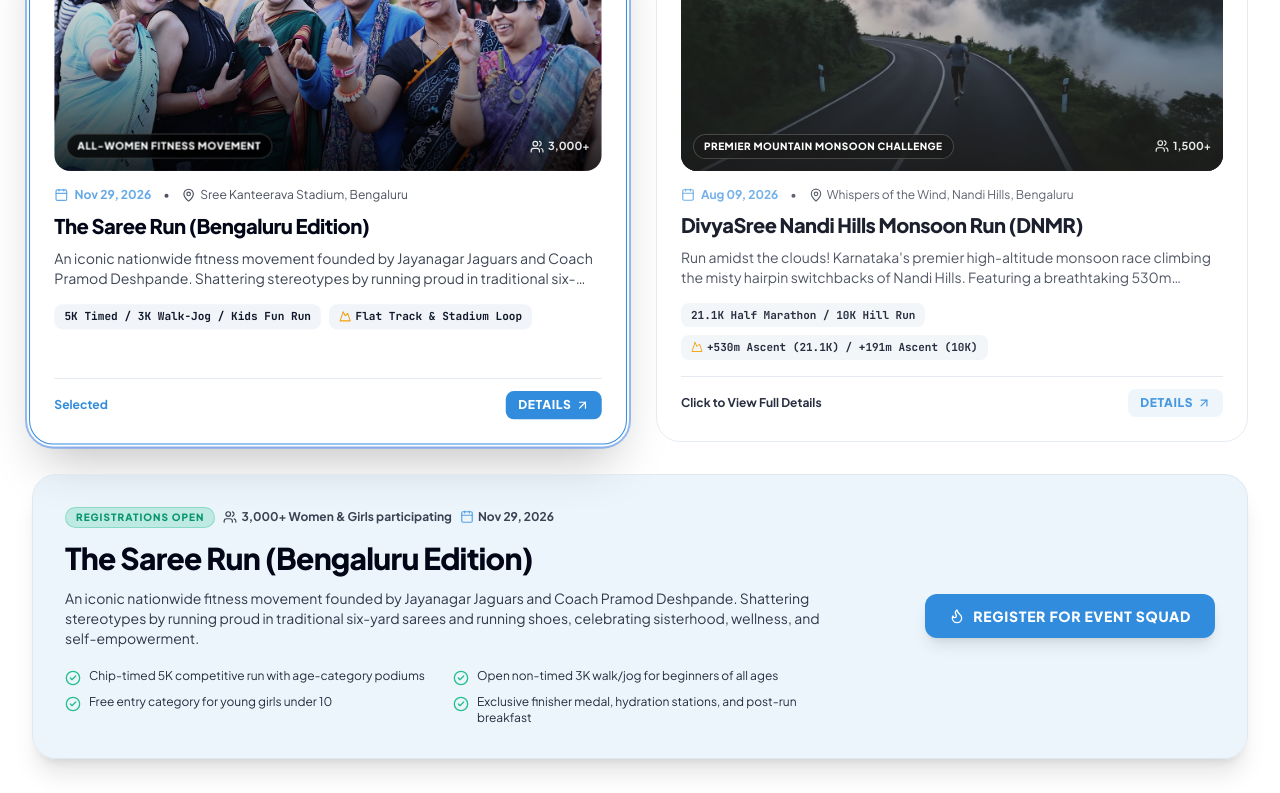
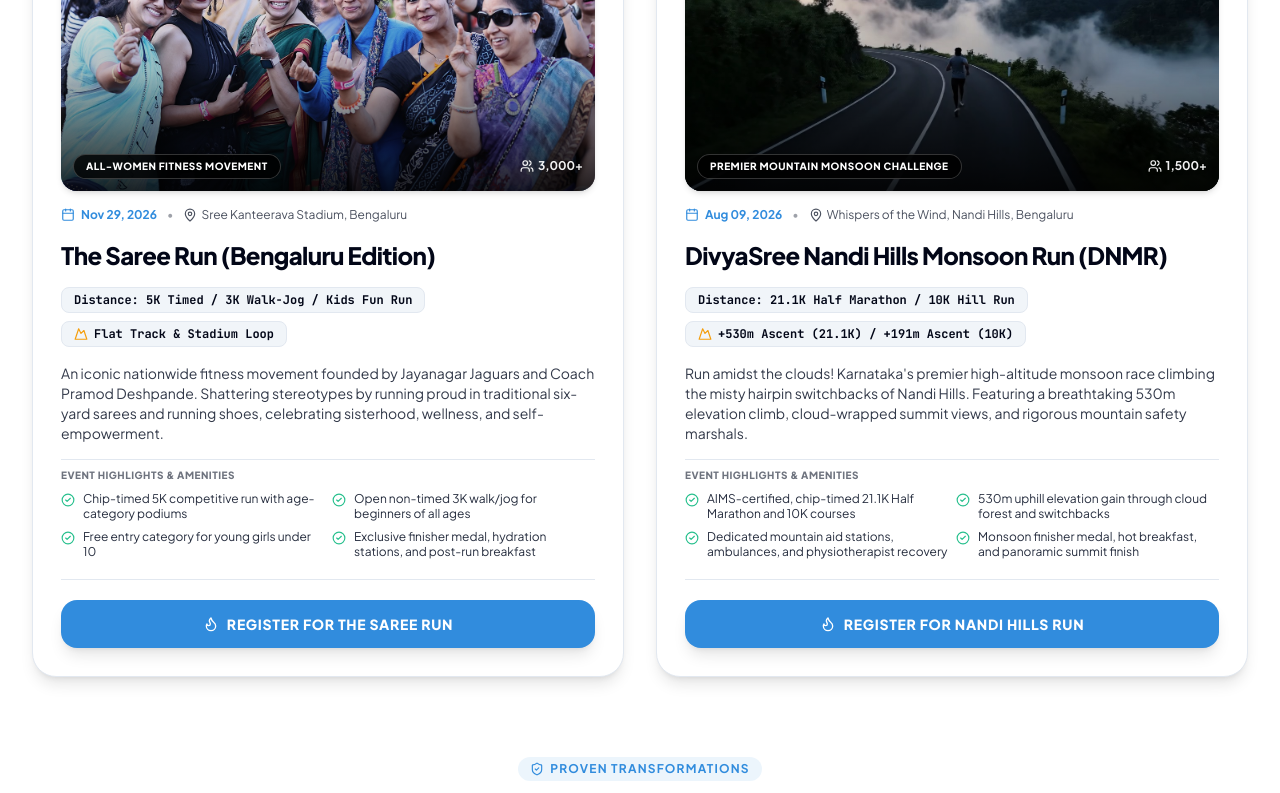
Before and after one commit to nmanjuonline/jjs-running, a React (Vite) app: page / in a window 1280 px wide. Shown: the part 5740-6533 px from the top of the page. Built offline with nearby package versions, Linux system fonts and the light colour scheme; a web font is replaced by a local one.

Commit message:
fix(races): make each flagship race card self-contained with full details, highlights, and direct registration to eliminate scrolling

```diff
--- a/src/components/RaceCalendar.jsx
+++ b/src/components/RaceCalendar.jsx
@@ -1,193 +1,135 @@
-import React, { useState } from 'react';
-import { Calendar, MapPin, Users, ArrowUpRight, Flame, Mountain, CheckCircle2, Flag } from 'lucide-react';
+import React from 'react';
+import { Calendar, MapPin, Users, Flame, Mountain, CheckCircle2 } from 'lucide-react';
 import { eventsData } from '../data/eventsData';
 
 export default function RaceCalendar({ onJoinCamp }) {
-  const [selectedEvent, setSelectedEvent] = useState(eventsData[0]);
-
   return (
-    <div className="space-y-8">
-      {/* Event Cards Grid */}
-      <div className="grid grid-cols-1 md:grid-cols-2 gap-6 lg:gap-8">
-        {eventsData.map((event) => {
-          const isSelected = selectedEvent?.id === event.id;
-          return (
+    <div className="grid grid-cols-1 lg:grid-cols-2 gap-6 lg:gap-8 items-stretch">
+      {eventsData.map((event) => (
         <div
           key={event.id}
-              role="button"
-              tabIndex={0}
-              aria-pressed={isSelected}
-              onClick={() => setSelectedEvent(event)}
-              onKeyDown={(e) => {
-                if (e.key === 'Enter' || e.key === ' ') {
-                  e.preventDefault();
-                  setSelectedEvent(event);
-                }
-              }}
-              className={`cursor-pointer rounded-3xl p-5 sm:p-6 border transition-all duration-300 flex flex-col justify-between group focus:outline-none focus-visible:ring-2 focus-visible:ring-offset-2 ${
-                isSelected
-                  ? 'ring-2 ring-offset-2 scale-[1.01] shadow-2xl'
-                  : 'hover:-translate-y-1.5 hover:shadow-xl opacity-90 hover:opacity-100'
-              }`}
+          className="rounded-3xl p-5 sm:p-7 border transition-all duration-300 flex flex-col justify-between shadow-lg hover:shadow-2xl hover:-translate-y-1"
           style={{
             backgroundColor: 'var(--card-bg)',
-                borderColor: isSelected ? 'var(--accent)' : 'var(--border-color)',
-                ringColor: isSelected ? 'var(--accent)' : 'transparent',
+            borderColor: 'var(--border-color)',
             color: 'var(--text-primary)'
           }}
         >
-              <div>
+          <div className="space-y-4">
             {/* 16:9 Event Hero Banner */}
-                <div className="relative h-48 sm:h-56 rounded-2xl overflow-hidden mb-4 bg-slate-900">
+            <div className="relative h-52 sm:h-60 rounded-2xl overflow-hidden bg-slate-900 shadow-md">
               <img
                 src={event.image}
                 alt={event.title}
-                    className="w-full h-full object-cover transition-transform duration-700 group-hover:scale-105"
+                className="w-full h-full object-cover transition-transform duration-700 hover:scale-105"
               />
-                  <div className="absolute inset-0 bg-gradient-to-t from-black/85 via-black/30 to-transparent" />
+              <div className="absolute inset-0 bg-gradient-to-t from-black/85 via-black/25 to-transparent pointer-events-none" />
 
               {/* Top Status Badge */}
-                  <div className="absolute top-3 right-3 flex items-center gap-1.5 px-2.5 py-1 rounded-full text-[10px] font-black uppercase tracking-wider bg-emerald-500/90 text-white backdrop-blur-md shadow-md">
+              <div className="absolute top-3 right-3 flex items-center gap-1.5 px-3 py-1 rounded-full text-[10px] font-black uppercase tracking-wider bg-emerald-500 text-white backdrop-blur-md shadow-md">
                 <span className="w-1.5 h-1.5 rounded-full bg-white animate-pulse" />
                 <span>{event.status}</span>
               </div>
 
-                  {/* Bottom Category Badge */}
+              {/* Bottom Category & Participants Badge */}
               <div className="absolute bottom-3 left-3 right-3 flex items-center justify-between">
-                    <span className="px-2.5 py-1 rounded-full text-[10px] font-black uppercase tracking-wider bg-black/75 text-white backdrop-blur-md border border-white/20">
+                <span className="px-3 py-1 rounded-full text-[10px] font-black uppercase tracking-wider bg-black/80 text-white backdrop-blur-md border border-white/20">
                   {event.category}
                 </span>
-                    <span className="text-[11px] font-bold text-white/90 drop-shadow flex items-center gap-1">
+                <span className="text-xs font-bold text-white/95 drop-shadow flex items-center gap-1">
                   <Users className="w-3.5 h-3.5" />
                   {event.participants.split(' ')[0]}
                 </span>
               </div>
             </div>
 
-                {/* Metadata Row */}
-                <div className="flex flex-wrap items-center gap-3 text-xs opacity-75 mb-2">
+            {/* Date and Location Header */}
+            <div className="flex flex-wrap items-center gap-2.5 text-xs">
               <div className="flex items-center gap-1.5 font-bold" style={{ color: 'var(--accent)' }}>
                 <Calendar className="w-3.5 h-3.5" />
                 <span>{event.date}</span>
               </div>
-                  <span>•</span>
-                  <div className="flex items-center gap-1 truncate">
+              <span className="opacity-40">•</span>
+              <div className="flex items-center gap-1 opacity-75 truncate">
                 <MapPin className="w-3.5 h-3.5 flex-shrink-0" />
                 <span className="truncate">{event.location}</span>
               </div>
             </div>
 
             {/* Event Title */}
-                <h3 className="text-lg sm:text-xl font-black tracking-tight leading-snug mb-2"
+            <h3
+              className="text-xl sm:text-2xl font-black tracking-tight leading-snug"
               style={{ color: 'var(--text-heading)' }}
             >
               {event.title}
             </h3>
 
-                {/* Description */}
-                <p className="text-xs sm:text-sm opacity-80 line-clamp-2 leading-relaxed mb-4">
-                  {event.description}
-                </p>
-
             {/* Distance and Elevation Badges */}
-                <div className="flex flex-wrap gap-2 mb-4">
-                  <span className="text-[11px] font-mono font-bold tabular-num px-2.5 py-1 rounded-lg"
-                    style={{ backgroundColor: 'var(--card-inner)' }}
+            <div className="flex flex-wrap gap-2">
+              <span
+                className="text-xs font-mono font-bold tabular-num px-3 py-1 rounded-lg border shadow-xs"
+                style={{
+                  backgroundColor: 'var(--card-inner)',
+                  borderColor: 'var(--border-color)',
+                  color: 'var(--text-heading)'
+                }}
               >
-                    {event.targetDistance}
+                Distance: {event.targetDistance}
               </span>
               {event.elevation && (
-                    <span className="text-[11px] font-mono font-bold tabular-num px-2.5 py-1 rounded-lg flex items-center gap-1"
-                      style={{ backgroundColor: 'var(--card-inner)' }}
+                <span
+                  className="text-xs font-mono font-bold tabular-num px-3 py-1 rounded-lg border shadow-xs flex items-center gap-1.5"
+                  style={{
+                    backgroundColor: 'var(--card-inner)',
+                    borderColor: 'var(--border-color)',
+                    color: 'var(--text-heading)'
+                  }}
                 >
-                      <Mountain className="w-3 h-3 text-amber-500" />
+                  <Mountain className="w-3.5 h-3.5 text-amber-500" />
                   {event.elevation}
                 </span>
               )}
             </div>
-              </div>
 
-              {/* Card Footer / Action */}
-              <div className="pt-3 border-t flex items-center justify-between" style={{ borderColor: 'var(--border-color)' }}>
-                <span className="text-xs font-bold" style={{ color: isSelected ? 'var(--accent)' : 'inherit' }}>
-                  {isSelected ? 'Selected' : 'Click to View Full Details'}
-                </span>
-                <span className="text-xs font-black uppercase tracking-wider flex items-center gap-1 px-3 py-1.5 rounded-lg transition-all"
-                  style={{
-                    backgroundColor: isSelected ? 'var(--accent)' : 'var(--badge-bg)',
-                    color: isSelected ? 'var(--accent-contrast)' : 'var(--accent)'
-                  }}
-                >
-                  Details <ArrowUpRight className="w-3.5 h-3.5" />
-                </span>
-              </div>
-            </div>
-          );
-        })}
-      </div>
-
-      {/* Featured Event Spotlight Banner */}
-      {selectedEvent && (
-        <div className="rounded-3xl p-6 sm:p-8 border shadow-xl transition-all relative overflow-hidden"
-          style={{
-            backgroundColor: 'var(--badge-bg)',
-            borderColor: 'var(--border-color)',
-            color: 'var(--text-primary)'
-          }}
-        >
-          <div className="flex flex-col lg:flex-row lg:items-center justify-between gap-6">
-            <div className="space-y-3 max-w-3xl">
-              <div className="flex flex-wrap items-center gap-2">
-                <span className="px-2.5 py-0.5 rounded-full text-[10px] font-black uppercase tracking-widest bg-emerald-500/20 text-emerald-600 dark:text-emerald-400 border border-emerald-500/30">
-                  {selectedEvent.status}
-                </span>
-                <span className="text-xs font-bold opacity-80 flex items-center gap-1">
-                  <Users className="w-3.5 h-3.5" />
-                  {selectedEvent.participants}
-                </span>
-                <span className="text-xs font-bold opacity-80 flex items-center gap-1">
-                  <Calendar className="w-3.5 h-3.5" style={{ color: 'var(--accent)' }} />
-                  {selectedEvent.date}
-                </span>
-              </div>
-
-              <h3 className="text-xl sm:text-2xl md:text-3xl font-black tracking-tight" style={{ color: 'var(--text-heading)' }}>
-                {selectedEvent.title}
-              </h3>
-
+            {/* Complete Description */}
             <p className="text-xs sm:text-sm opacity-85 leading-relaxed">
-                {selectedEvent.description}
+              {event.description}
             </p>
 
-              {/* Highlights 2-column grid */}
-              {selectedEvent.highlights && (
-                <div className="grid grid-cols-1 sm:grid-cols-2 gap-2 pt-2">
-                  {selectedEvent.highlights.map((item, idx) => (
-                    <div key={idx} className="flex items-start gap-2 text-xs opacity-90">
-                      <CheckCircle2 className="w-4 h-4 flex-shrink-0 mt-0.5 text-emerald-500" />
+            {/* Key Event Highlights Bullets */}
+            {event.highlights && (
+              <div className="pt-2 border-t space-y-2" style={{ borderColor: 'var(--border-color)' }}>
+                <span className="text-[10px] font-black uppercase tracking-wider opacity-60 block">
+                  Event Highlights & Amenities
+                </span>
+                <div className="grid grid-cols-1 sm:grid-cols-2 gap-2">
+                  {event.highlights.map((item, idx) => (
+                    <div key={idx} className="flex items-start gap-2 text-xs opacity-90 leading-tight">
+                      <CheckCircle2 className="w-3.5 h-3.5 flex-shrink-0 mt-0.5 text-emerald-500" />
                       <span>{item}</span>
                     </div>
                   ))}
                 </div>
+              </div>
             )}
           </div>
 
-            <div className="flex flex-col sm:flex-row lg:flex-col gap-3 flex-shrink-0">
+          {/* Action CTA Button */}
+          <div className="pt-5 mt-5 border-t" style={{ borderColor: 'var(--border-color)' }}>
             <button
-                onClick={() => onJoinCamp(selectedEvent)}
-                className="py-3 px-6 rounded-xl text-xs sm:text-sm font-black uppercase tracking-wider transition-all duration-200 flex items-center justify-center gap-2 whitespace-nowrap shadow-lg hover:scale-105 active:scale-95"
+              onClick={() => onJoinCamp(event)}
+              className="w-full py-3.5 px-6 rounded-2xl text-xs sm:text-sm font-black uppercase tracking-wider transition-all duration-200 flex items-center justify-center gap-2 shadow-lg hover:scale-[1.02] active:scale-98 cursor-pointer"
               style={{
                 backgroundColor: 'var(--accent)',
                 color: 'var(--accent-contrast)'
               }}
             >
               <Flame className="w-4 h-4" />
-                <span>Register for Event Squad</span>
+              <span>Register for {event.id === 'the-saree-run' ? 'The Saree Run' : 'Nandi Hills Run'}</span>
             </button>
           </div>
         </div>
-        </div>
-      )}
+      ))}
     </div>
   );
 }
```
Lines whose indentation alone changed are shown as unchanged.
